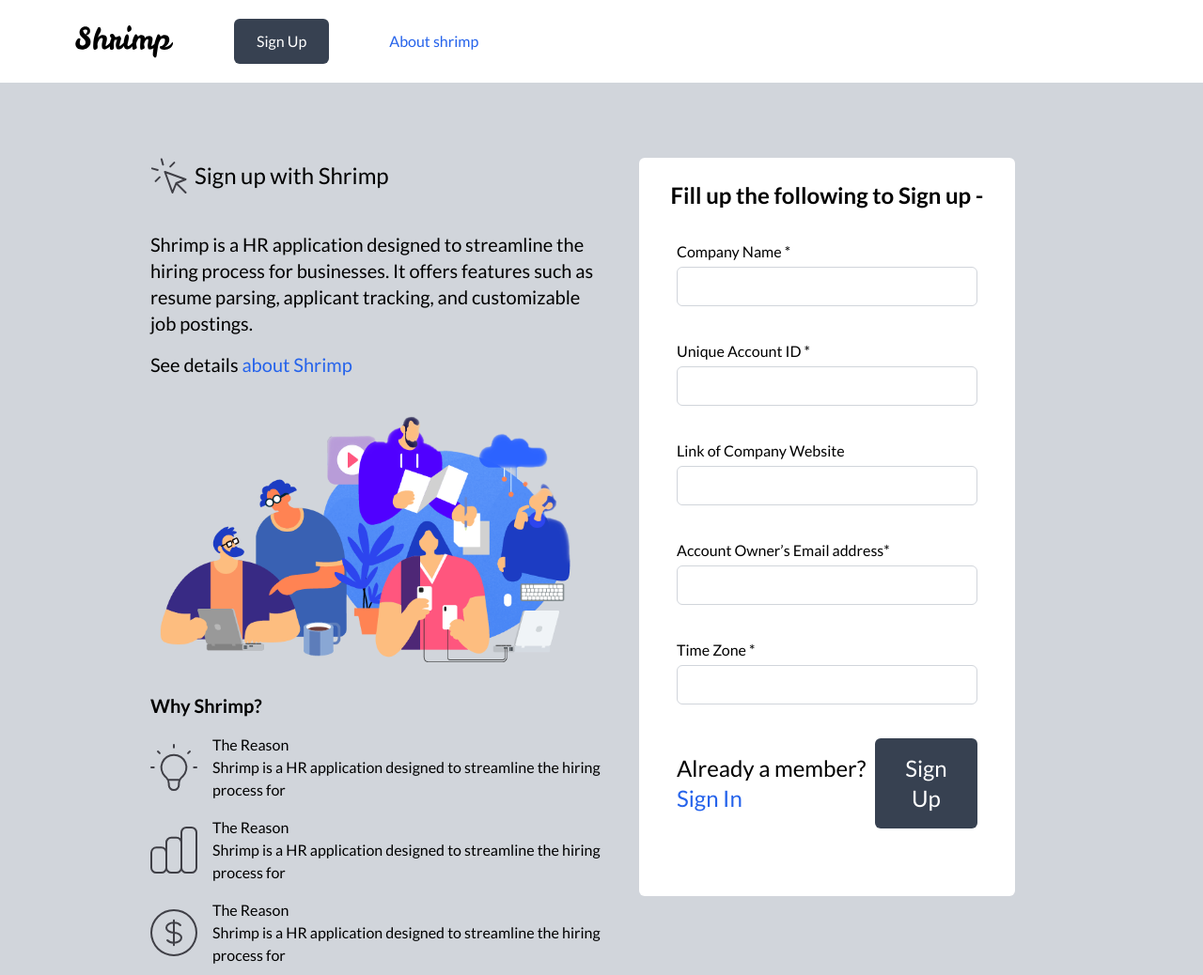
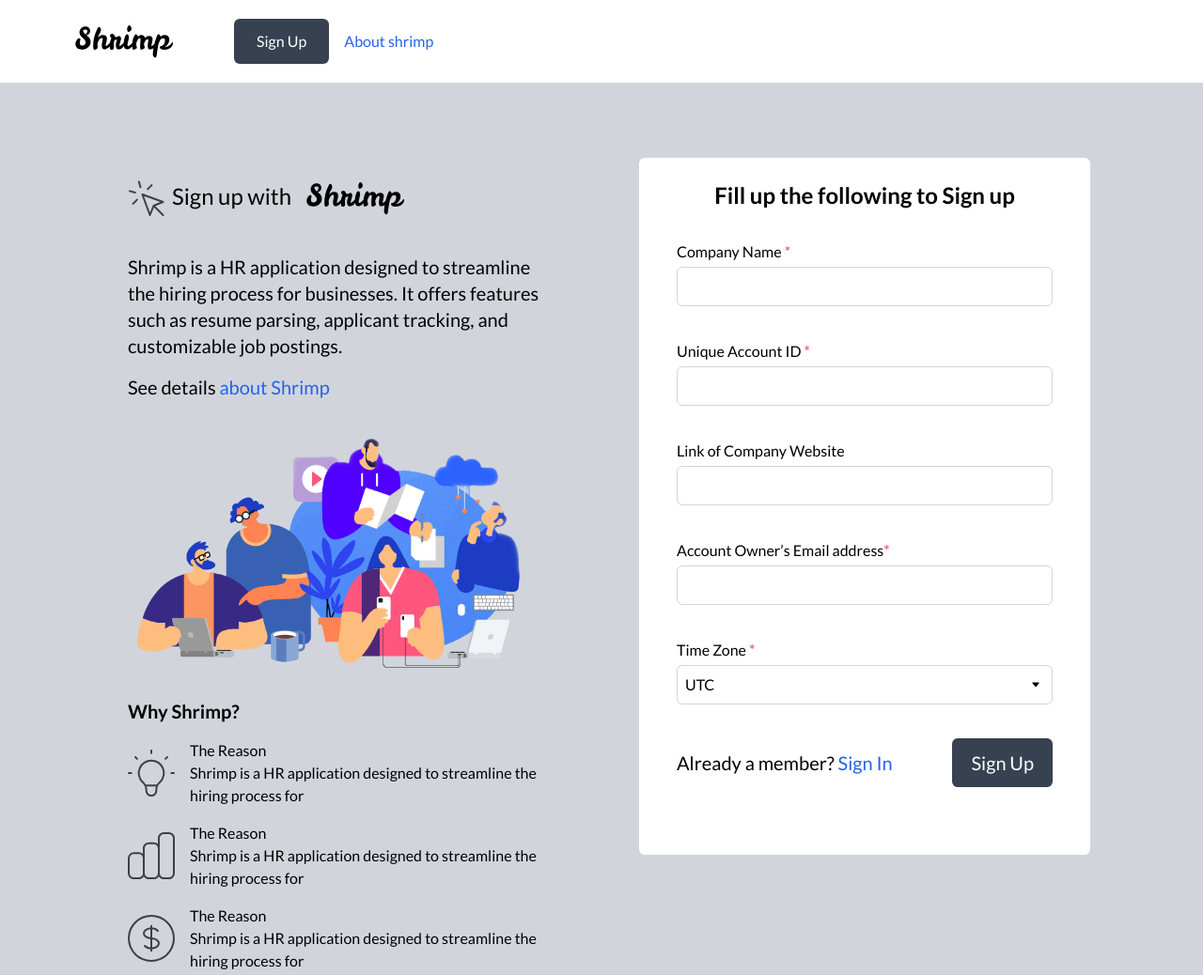
Before and after one commit to Abu-Siam/ATS-Templates, a website: page src/signup.html in a window 1280 px wide. Shown: the top 1038 px of the page at 94% size. Drawn offline with Linux system fonts and the light colour scheme.

Commit message:
footer fixed on one page and updated signup page

```diff
--- a/src/signup.html
+++ b/src/signup.html
@@ -9,7 +9,7 @@
   <body class="bg-gray-300 z-10">
 
             <!-- nav section -->
-    <div
+    <!-- <div
     class="flex justify-between lg:gap-0 lg:grid lg:grid-cols-2 px-4 lg:px-20 py-5 bg-white z-20"
   >
     <div
@@ -25,17 +25,38 @@
     </div>
 
 
+  </div> -->
+
+  <div class="flex flex-col lg:flex-row items-center gap-4 px-4 py-5 lg:px-20  bg-white z-20">
+    <div><img src="../images/Shrimp.svg" class="cursor-pointer" /></div>
+
+      <div class="flex items-center gap-4 lg:ml-12">
+          <button
+          class="bg-gray-700 text-white py-2 md:py-3 px-6 hover:bg-gray-900 rounded-md"
+        >
+          Sign Up
+        </button>
+        <a class="text-blue-600 cursor-pointer hover:underline"> About shrimp</a>
+      </div>
+
   </div>
 
 
-  <main class="bg-gray-300">
-    <div class="flex flex-col lg:grid lg:grid-cols-2 lg:px-40 2xl:px-60 mx-auto lg:py-10">
-        <div>
-            <div class="flex items-center gap-2 lg:my-10">
+    <!-- nav section -->
+
+
+
+
+
+
+  <main >
+    <div class="flex flex-col lg:grid lg:grid-cols-2 lg:px-20  2xl:px-52 mx-auto lg:py-10">
+        <div class="px-4 py-6 mx-10">
+            <div class="flex items-center gap-2 lg:my-10 ">
                 <svg width="39" height="38" viewBox="0 0 39 38" fill="none" xmlns="http://www.w3.org/2000/svg">
                 <path d="M27.5 27L23.5 37L15.5 15L37.5 23L27.5 27ZM27.5 27L37.5 37M11.876 1.47803L13.43 7.27203M7.772 12.93L1.976 11.376M25.4 5.10003L21.156 9.34403M9.842 20.656L5.602 24.9" stroke="#3F3F46" stroke-width="2" stroke-linecap="round" stroke-linejoin="round"/>
                 </svg>
-               <span class="text-2xl"> Sign up with Shrimp</span>
+               <span class="text-2xl flex gap-4"> Sign up with <img src="../images/Shrimp.svg" class="cursor-pointer" /></span>
             </div>
 
             <div class="text-xl">
@@ -86,31 +107,36 @@
 
         <div>
         <div class="bg-white rounded-md px-4 py-6 lg:mt-10 mx-10">
-            <div class="text-center text-2xl font-bold">Fill up the following to Sign up - </div>
+            <div class="text-center text-2xl font-bold">Fill up the following to Sign up </div>
             <form class="flex flex-col px-6 py-8">
-                <label>Company Name *</label>
-                <input type="text" class="border border-gray-300 rounded-md py-2 my-1"/>
+                <label class="required-star">Company Name </label>
+                <input type="text" class="border border-gray-300 rounded-md py-2 px-2 my-1 "/>
 
 
 
-                <label class="mt-8">Unique Account ID *</label>
-                <input type="text" class="border border-gray-300 rounded-md py-2 my-1"/>
+                <label class="mt-8 required-star">Unique Account ID </label>
+                <input type="text" class="border border-gray-300 rounded-md py-2 px-2 my-1 "/>
 
                 <label class="mt-8">Link of Company Website</label>
-                <input type="text" class="border border-gray-300 rounded-md py-2 my-1"/>
+                <input type="text" class="border border-gray-300 rounded-md py-2 px-2 my-1"/>
 
 
 
 
-                <label class="mt-8">Account Owner’s Email address*</label>
-                <input type="text" class="border border-gray-300 rounded-md py-2 my-1"/>
+                <label class="mt-8 required-star">Account Owner’s Email address</label>
+                <input type="text" class="border border-gray-300 rounded-md py-2 px-2 my-1 "/>
 
-                <label class="mt-8">Time Zone *</label>
-                <input type="text" class="border border-gray-300 rounded-md py-2 my-1"/>
+                <label class="mt-8 required-star">Time Zone </label>
+                <select class="border border-gray-300 rounded-md py-2 px-2 my-1 ">
+                  <option>UTC</option>
+                  <option>1</option>
+                  <option>2</option>
+                  <option>3</option>
+                </select>
 
-                <div class="mt-8 text-2xl flex items-center justify-between">
+                <div class="mt-8 text-xl flex flex-wrap flex-col-reverse lg:flex-row gap-4 items-center justify-between">
                     <div>Already a member? <a class="text-blue-600 hover:underline">Sign In</a></div>
-                    <button class="px-6 py-4 text-white bg-gray-700 rounded-md hover:bg-black">Sign Up</button>
+                    <button class="px-5 py-3 text-white bg-gray-700 rounded-md hover:bg-black">Sign Up</button>
                 </div>
             </form>
         </div>
```
Also changed, not shown: src/application-process.html (+7 -6 lines), dist/output.css.
